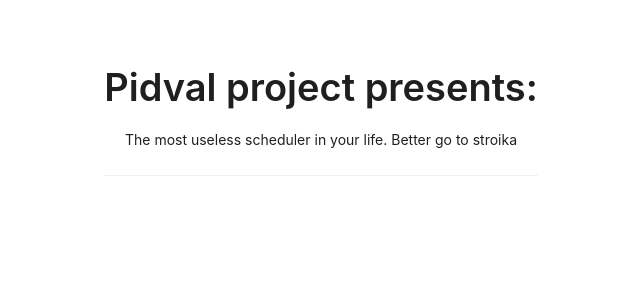
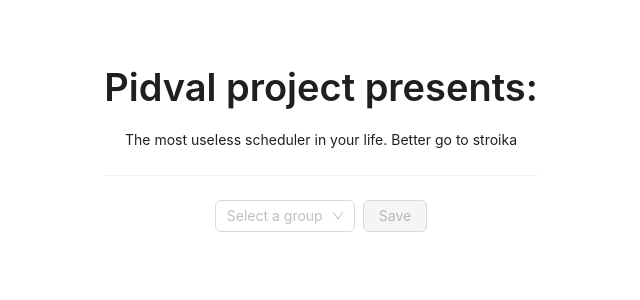
Before and after one commit to DmytroFrame/ukd-schedule--app, a React (Vite) app: page / in a window 1280 px wide. Shown: the top 300 px of the page, without its empty margins (319-959 px from the left). Built offline with nearby package versions, Linux system fonts and the light colour scheme; no server answers.

Commit message:
Added select group

```diff
--- a/src/App.jsx
+++ b/src/App.jsx
@@ -1,15 +1,19 @@
 import React, { useState } from "react";
 import "./App.css";
-import { useQuery } from "react-query";
+import { useQuery, useQueryClient } from "react-query";
 import { Divider, Typography, ConfigProvider, theme } from "antd";
 import ErrorAlert from "./components/Ui/ErrorAlert.jsx";
 import LoadingSpinner from "./components/Ui/LoadingSpinner.jsx";
 import LessonsTab from "./components/LessonsTabs.jsx";
 import { SchedulesService } from "./services/schedules.service";
+import { GroupsService } from "./services/groups.service";
+import SelectGroup from "./components/SelectGroup";
 
 const { Title, Paragraph } = Typography;
 
 function App() {
+  const [selectedGroup, setSelectedGroup] = useState(null);
+  const [schedules, setSchedules] = useState([]);
   const [isDarkMode, setIsDarkMode] = useState(
     window.matchMedia("(prefers-color-scheme: dark)").matches
   );
@@ -19,8 +23,25 @@ function App() {
     .addEventListener("change", (event) => setIsDarkMode(event.matches));
 
   const { isLoading, error, data } = useQuery("schedules", () =>
-    SchedulesService.getSchedules().then((response) => response)
+    SchedulesService.getSchedules().then((data) => {
+      setSchedules(data);
+      return data;
+    })
   );
+
+  function saveGroup(value) {
+    setSelectedGroup(value);
+    GroupsService.setSelectedGroup(value);
+    SchedulesService.getSchedules(value).then((data) => setSchedules(data));
+  }
+
+  function onChangeGroup() {
+    setSelectedGroup(null);
+  }
+
+  React.useEffect(() => {
+    setSelectedGroup(GroupsService.getSelectedGroup());
+  }, []);
 
   return (
     <ConfigProvider
@@ -37,9 +58,20 @@ function App() {
         </Typography>
         <Divider />
 
-        {error && <ErrorAlert />}
-        {isLoading && <LoadingSpinner />}
-        {data && <LessonsTab lessonsData={data} />}
+        {selectedGroup && (
+          <div>
+            {error && <ErrorAlert />}
+            {isLoading && <LoadingSpinner />}
+            {data && <LessonsTab lessonsData={schedules} />}
+
+            <div style={{ textAlign: "left", marginLeft: 25 }}>
+              <Typography.Link onClick={onChangeGroup} href="#">
+                &larr; Change group
+              </Typography.Link>
+            </div>
+          </div>
+        )}
+        {!selectedGroup && <SelectGroup saveGroup={saveGroup} />}
       </div>
     </ConfigProvider>
   );
--- a/src/components/LessonsTabs.jsx
+++ b/src/components/LessonsTabs.jsx
@@ -1,17 +1,25 @@
-import {Tabs, Timeline} from "antd";
+import { Tabs, Timeline } from "antd";
 import React from "react";
 
 export default function LessonsTab({ lessonsData }) {
   return (
+    <>
       <Tabs
-            tabPosition={'left'}
-            items={lessonsData?.map(_data => ({
+        style={{ marginBottom: 25}}
+        tabPosition={"left"}
+        items={lessonsData?.map((_data) => ({
           label: _data.weekName,
           key: Math.random(),
-                children: <Timeline style={{textAlign: 'left'}}
-                items={_data.lessons.map(lesson => ({children: `${lesson.date} - ${lesson.title}`}))}
-                />,
+          children: (
+            <Timeline
+              style={{ textAlign: "left" }}
+              items={_data.lessons.map((lesson) => ({
+                children: `${lesson.date} - ${lesson.title}`,
               }))}
             />
+          ),
+        }))}
+      />
+    </>
   );
 }
--- /dev/null
+++ b/src/components/SelectGroup.jsx
@@ -0,0 +1,48 @@
+import React from "react";
+import { Select, Button } from "antd";
+import { GroupsService } from "../services/groups.service";
+
+export default function SelectGroup({ saveGroup }) {
+  const [groups, setGroups] = React.useState([]);
+  const [selectedGroup, setSelectedGroup] = React.useState("");
+
+  React.useEffect(() => {
+    GroupsService.getAll().then((data) =>
+      setGroups(data.map((group) => ({ value: group, label: group })))
+    );
+  }, []);
+
+  return (
+    <div>
+      <Select
+        showSearch
+        style={{
+          width: 140,
+          textAlign: "left",
+        }}
+        options={groups}
+        onSelect={(value) => setSelectedGroup(value)}
+        placeholder="Select a group"
+        optionFilterProp="children"
+        filterOption={(input, option) =>
+          (option?.label.toLowerCase() ?? "").includes(input.toLowerCase())
+        }
+        filterSort={(optionA, optionB) =>
+          (optionA?.label ?? "")
+            .toLowerCase()
+            .localeCompare((optionB?.label ?? "").toLowerCase())
+        }
+      />
+      <Button
+        type="primary"
+        onClick={() => {
+          saveGroup(selectedGroup);
+        }}
+        disabled={!selectedGroup}
+        style={{ marginLeft: 8 }}
+      >
+        Save
+      </Button>
+    </div>
+  );
+}
--- /dev/null
+++ b/src/services/groups.service.js
@@ -0,0 +1,21 @@
+import axios from "axios";
+
+export class GroupsService {
+  static url = "https://api.dmytroframe.site/ukd/groups";
+  static selectedGroupKey = "selectedGroup";
+
+  static async getAll() {
+    const request = await axios.get(this.url);
+    return request.data;
+  }
+
+  static setSelectedGroup(groupName) {
+    localStorage.setItem(this.selectedGroupKey, groupName);
+  }
+
+  static getSelectedGroup() {
+    console.count("setSelectedGroup");
+    const result = localStorage.getItem(this.selectedGroupKey);
+    return result === "undefined" ? null : result;
+  }
+}
--- a/src/services/schedules.service.js
+++ b/src/services/schedules.service.js
@@ -1,10 +1,11 @@
 import axios from "axios";
+import { GroupsService } from "./groups.service";
 
 export class SchedulesService {
   static url = "https://api.dmytroframe.site/ukd/schedules";
   static storageKey = "scheduleData";
 
-  static async getSchedules(group = "МІПЗс-23") {
+  static async getSchedules(group = GroupsService.getSelectedGroup()) {
     const startAt = new Date().toJSON().split('T')[0];
     const endAt = new Date();
     endAt.setDate(endAt.getDate() + 7);
```
Lines whose indentation alone changed are shown as unchanged.
